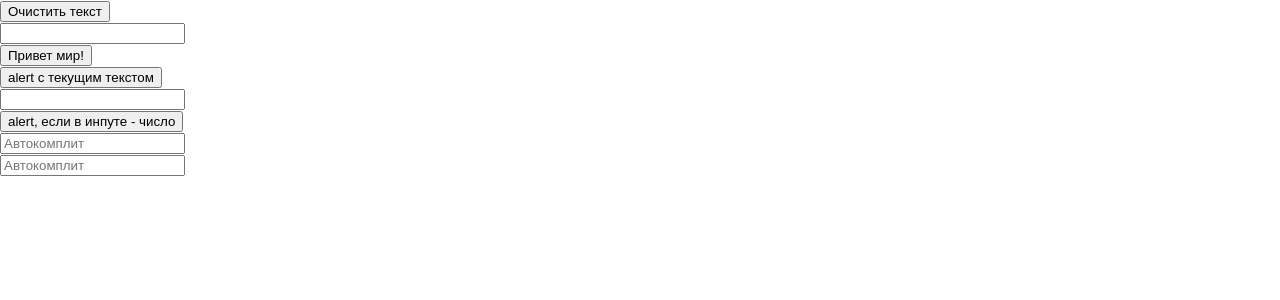
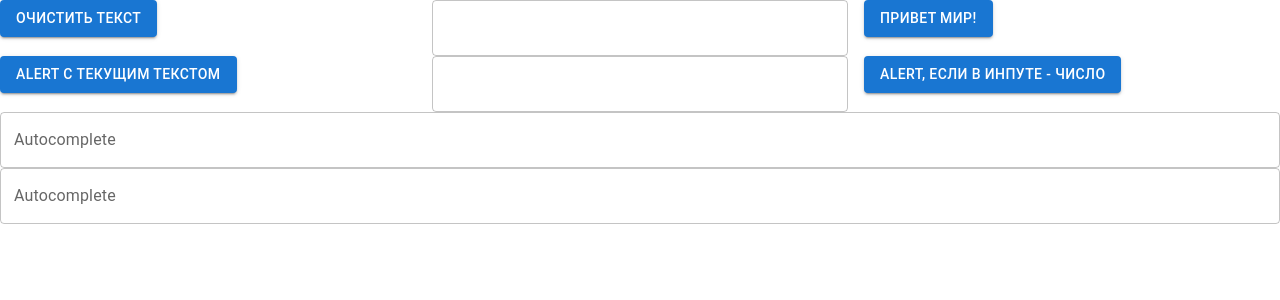
Before and after one commit to VasyaSmolyar/syntellect-app, a React (Create React App) app: page / in a window 1280 px wide. Shown: the top 300 px of the page. Built offline with nearby package versions, Linux system fonts and the light colour scheme.

Commit message:
feat: add Material UI library

```diff
--- a/package.json
+++ b/package.json
@@ -3,6 +3,9 @@
   "version": "0.1.0",
   "private": true,
   "dependencies": {
+    "@emotion/react": "^11.13.0",
+    "@emotion/styled": "^11.13.0",
+    "@mui/material": "^5.16.5",
     "@testing-library/jest-dom": "^5.16.5",
     "@testing-library/react": "^13.4.0",
     "@testing-library/user-event": "^13.5.0",
--- a/src/components/AutoCompleteControl/AutoCompleteControl.tsx
+++ b/src/components/AutoCompleteControl/AutoCompleteControl.tsx
@@ -2,34 +2,38 @@ import React from "react";
 import CountryStore from "store/countryStore";
 import AutoCompleteViewModel from "./model";
 import { observer } from "mobx-react";
+import { TextField, Autocomplete, Box, Typography, Avatar } from "@mui/material";
 
 interface AutoCompleteControlProps {
-  limit: number,
-  countryController: CountryStore
+  limit: number;
+  countryController: CountryStore;
 };
 
 const AutoCompleteControl: React.FC<AutoCompleteControlProps> = observer(({ limit, countryController }) => {
   const { fetchCountries } = AutoCompleteViewModel({ limit, countryController });
 
   return (
-    <div>
-      <input
-        type="search"
-        placeholder="Автокомплит"
-        onChange={(e) => {
-          fetchCountries(e.target.value);
-        }}
+    <Box>
+      <Autocomplete
+        freeSolo
+        options={countryController.countries}
+        renderOption={(props, option) => (
+          <Box display="flex" alignItems="center">
+            <Avatar src={option.flag} alt={option.name} />
+            <Typography variant="body1">{option.name}</Typography>
+            <Typography variant="body2" color="textSecondary">{option.fullName}</Typography>
+          </Box>
+        )}
+        renderInput={(params: any) => (
+          <TextField
+            {...params}
+            label="Autocomplete"
+            placeholder="Search countries"
+            onChange={(e: { target: { value: string; }; }) => fetchCountries(e.target.value)}
+          />
+        )}
       />
-      <div>
-        {countryController.countries.map((el, i) => (
-          <div key={i}>
-            {el.name}
-            {el.fullName}
-            <img src={el.flag} alt={el.name} />
-          </div>
-        ))}
-      </div>
-    </div>
+    </Box>
   );
 });
 
--- a/src/components/TextControl/TextControl.tsx
+++ b/src/components/TextControl/TextControl.tsx
@@ -1,11 +1,11 @@
-import { observer } from "mobx-react"
-import TextStore from 'store/textStore'
+import { observer } from "mobx-react";
+import TextStore from 'store/textStore';
+import { Grid, Button, TextField } from '@mui/material';
 
 interface CallbackButton {
   text: string;
   callback: () => void;
 }
-
 
 interface TextControlProps {
   textController: TextStore;
@@ -14,25 +14,31 @@ interface TextControlProps {
 }
 
 const TextControl = observer(({ textController, leftButtons, rightButtons }: TextControlProps) => {
-
   return (
-    <div>
-      <div>
+    <Grid container spacing={2}>
+      <Grid item xs={4}>
         {leftButtons.map((el, i) => (
-          <button key={i} onClick={el.callback}>
+          <Button key={i} variant="contained" color="primary" onClick={el.callback}>
             {el.text}
-          </button>
+          </Button>
         ))}
-      </div>
-      <input value={textController.text} onChange={(e) => textController.setText(e.target.value)} />
-      <div>
+      </Grid>
+      <Grid item xs={4}>
+        <TextField
+          value={textController.text}
+          onChange={(e: { target: { value: string; }; }) => textController.setText(e.target.value)}
+          variant="outlined"
+          fullWidth
+        />
+      </Grid>
+      <Grid item xs={4}>
         {rightButtons.map((el, i) => (
-          <button key={i} onClick={el.callback}>
+          <Button key={i} variant="contained" color="primary" onClick={el.callback}>
             {el.text}
-          </button>
+          </Button>
         ))}
-      </div>
-    </div>
+      </Grid>
+    </Grid>
   );
 });
 
```
Also changed, not shown: 1 other file (tests, documents, lock files or other folders).
